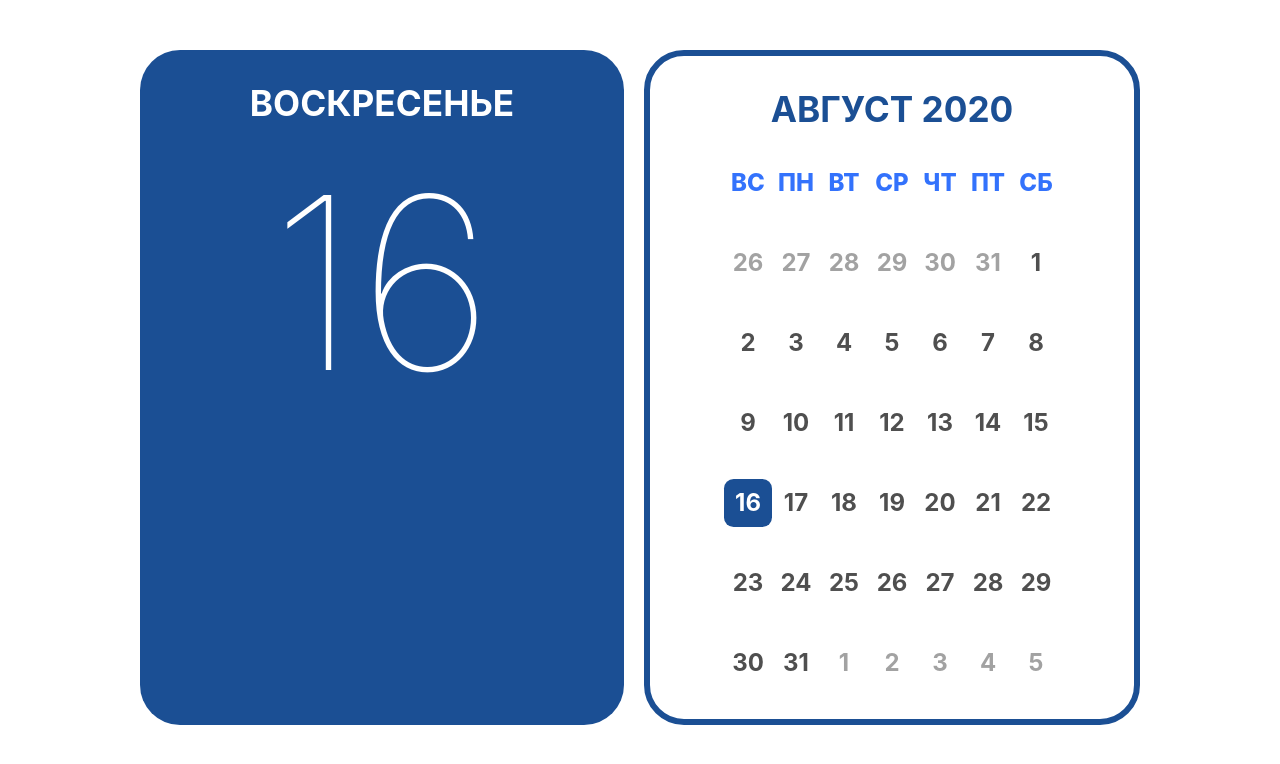
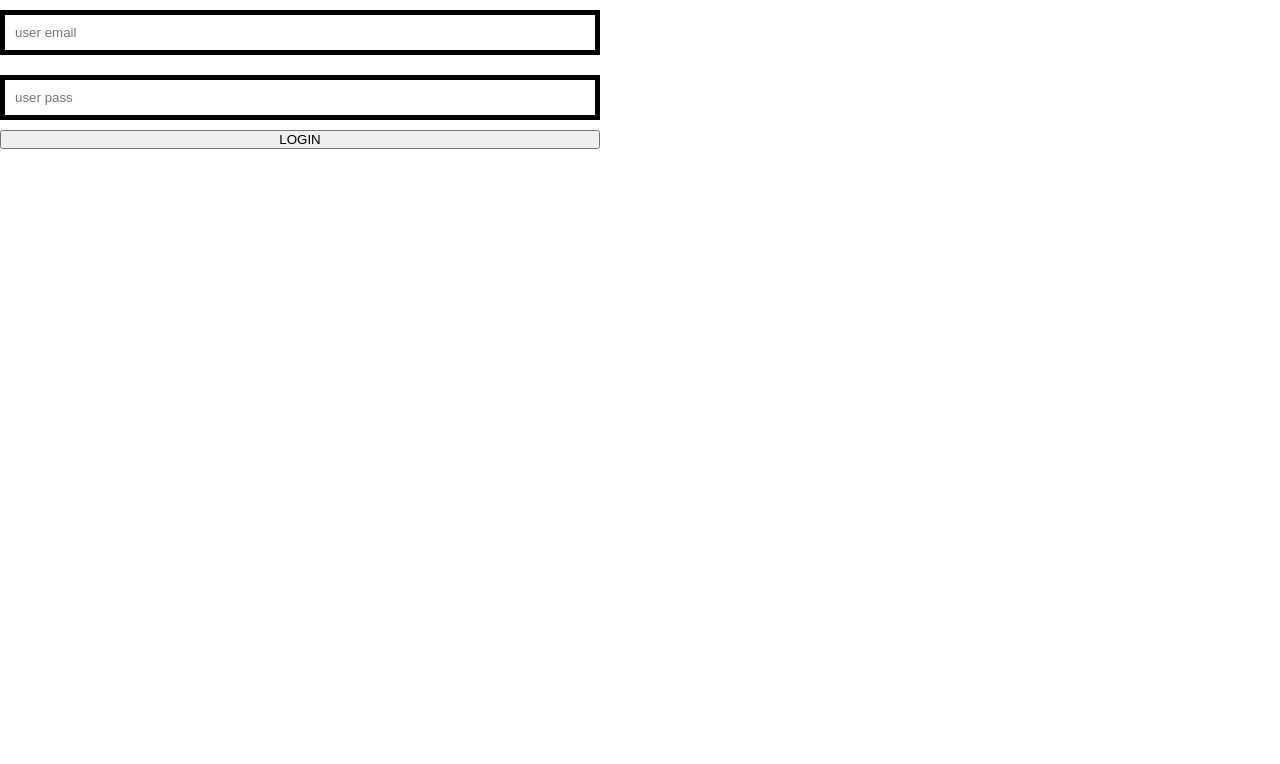
Before and after one commit to DeskYT/reactapp3, a React (Create React App) app: page / in a window 1280 px wide. Shown: the top 764 px of the page. Built offline with nearby package versions, Linux system fonts and the light colour scheme.

Commit message:
FormLogin Validator

```diff
--- a/src/App.js
+++ b/src/App.js
@@ -22,8 +22,9 @@ class App extends Component {
   render() {
     console.log('component rendered');
     //return (<UserList />)
-    return(<NewCalendar language="ru"/>);
+    //return(<NewCalendar language="ru"/>);
     //return(<Timer />);
+    return(<FormLogin />);
   }
 }
 
--- a/src/components/Calendar/CurrentDay/CurrentDay.module.scss
+++ b/src/components/Calendar/CurrentDay/CurrentDay.module.scss
@@ -12,8 +12,9 @@
 }
 .name {
   @extend %title;
+  margin-bottom: $font-size-value * 0.85;
   font-weight: bold;
 }
 .number {
-  font-size: $font-size-value * 15;
+  font-size: $font-size-value * 18;
 }
--- a/src/components/Calendar/common_settings/common.scss
+++ b/src/components/Calendar/common_settings/common.scss
@@ -14,7 +14,7 @@
 }
 
 %title {
-  font-size: $font-size-value * 2.2;
+  font-size: $font-size-value * 2.3;
   margin-top: $font-size-value;
   margin-bottom: $font-size-value * 0.8;
 }
--- /dev/null
+++ b/src/components/FormLogin/LoginForm.module.css
@@ -0,0 +1,16 @@
+.container {
+  display: flex;
+  flex-direction: column;
+  max-width: 600px;
+}
+
+.input {
+  box-sizing: border-box;
+  border: 5px solid;
+  padding: 10px;
+  margin: 10px 0;
+}
+
+.inputValid {
+  border-color: #00cf00;
+}
--- /dev/null
+++ b/src/components/FormLogin/index.js
@@ -0,0 +1,80 @@
+// Login Form
+
+import React, { Component } from 'react';
+import { render } from '@testing-library/react';
+import styles from './LoginForm.module.css';
+import classnames from 'classnames';
+
+class FormLogin extends Component {
+  constructor(props) {
+    super(props);
+    this.state = {
+      userEmail: '',
+      userPassword: '',
+      isPasswordValid: null,
+      isEmailValid: null,
+    };
+  }
+  handleEmailChange = (event) => {
+    const EMAIL_PATTERN = /\S+@\S+\.\S+/;
+    this.setState({
+      userEmail: event.target.value ,
+      isEmailValid: EMAIL_PATTERN.test(this.state.userEmail),
+    });
+  };
+  handlePasswordChange = (event) => {
+    const PASSWORD_PATTERN = /^(?=.*?[A-Z])(?=.*?[a-z])(?=.*?\d)[A-Za-z0-9_@#%!?^\-]{8,60}$/;
+    this.setState({
+      userPassword: event.target.value,
+      isPasswordValid: PASSWORD_PATTERN.test(this.state.userPassword),
+    });
+
+  };
+
+  /*
+  handleCommonChange = ({target: {name, value}}) => {
+      this.setState({ [name]: value});
+  }
+*/
+
+  handleSubmit = (e) => {
+    e.preventDefault();
+  };
+
+  render() {
+    const { userEmail, userPassword, isPasswordValid, isEmailValid } = this.state;
+    const passStyleClass = classnames(styles.input, {
+      [styles.inputValid]: isPasswordValid,
+    });
+    const emailStyleClass = classnames(styles.input, {
+      [styles.inputValid]: isEmailValid,
+    });
+    /*
+    const passStyleClass = `${styles.input} ${
+      isPasswordValid && styles.inputValid
+    }`;
+    */
+    return (
+      <form className={styles.container} onSubmit={this.handleSubmit}>
+        <input
+          type="email"
+          name="userEmail"
+          value={userEmail}
+          onChange={this.handleEmailChange}
+          placeholder="user email"
+          className={emailStyleClass}
+        />
+        <input
+          type="password"
+          name="userPassword"
+          value={userPassword}
+          onChange={this.handlePasswordChange}
+          placeholder="user pass"
+          className={passStyleClass}
+        />
+        <button type="submit"> LOGIN</button>
+      </form>
+    );
+  }
+}
+export default FormLogin;
```
